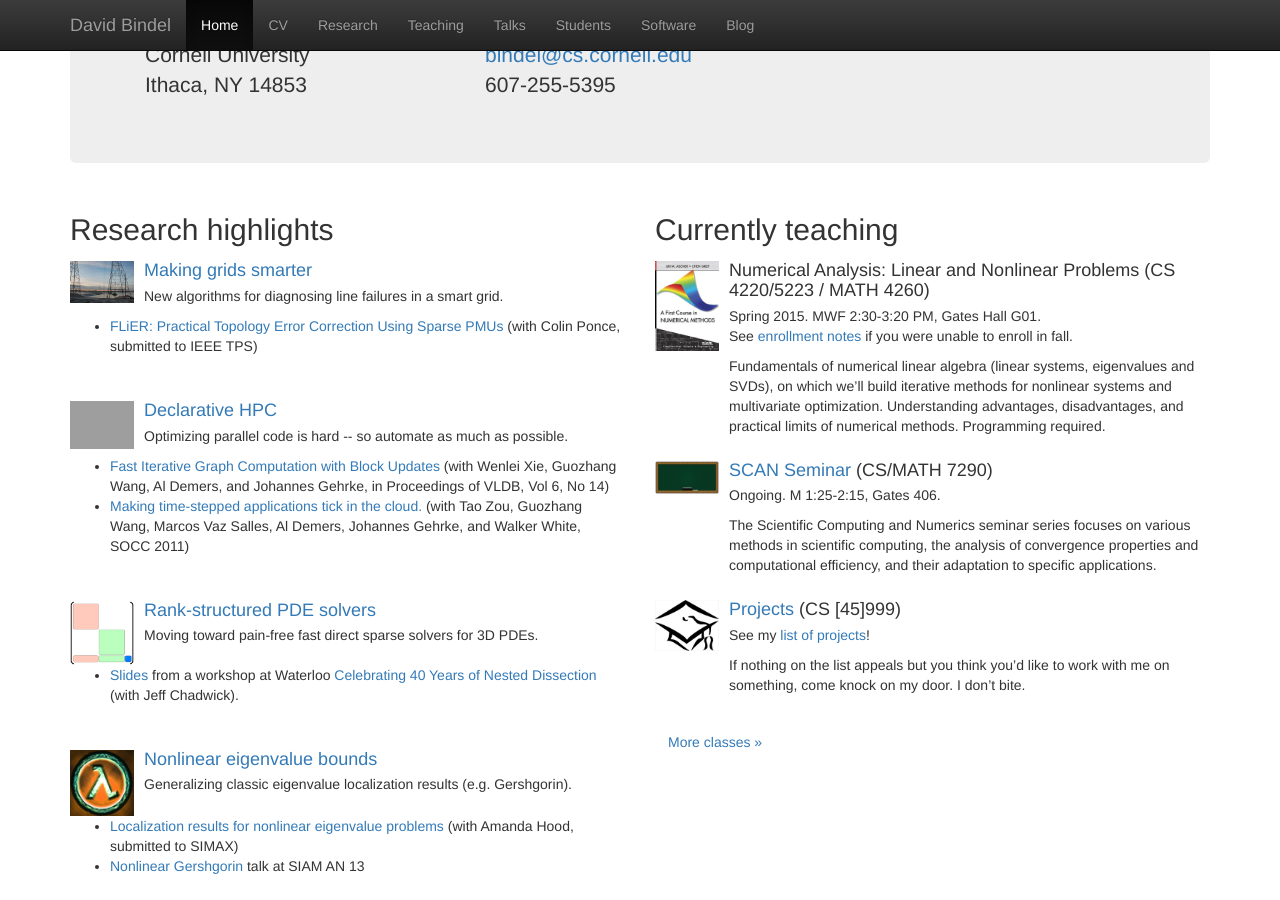
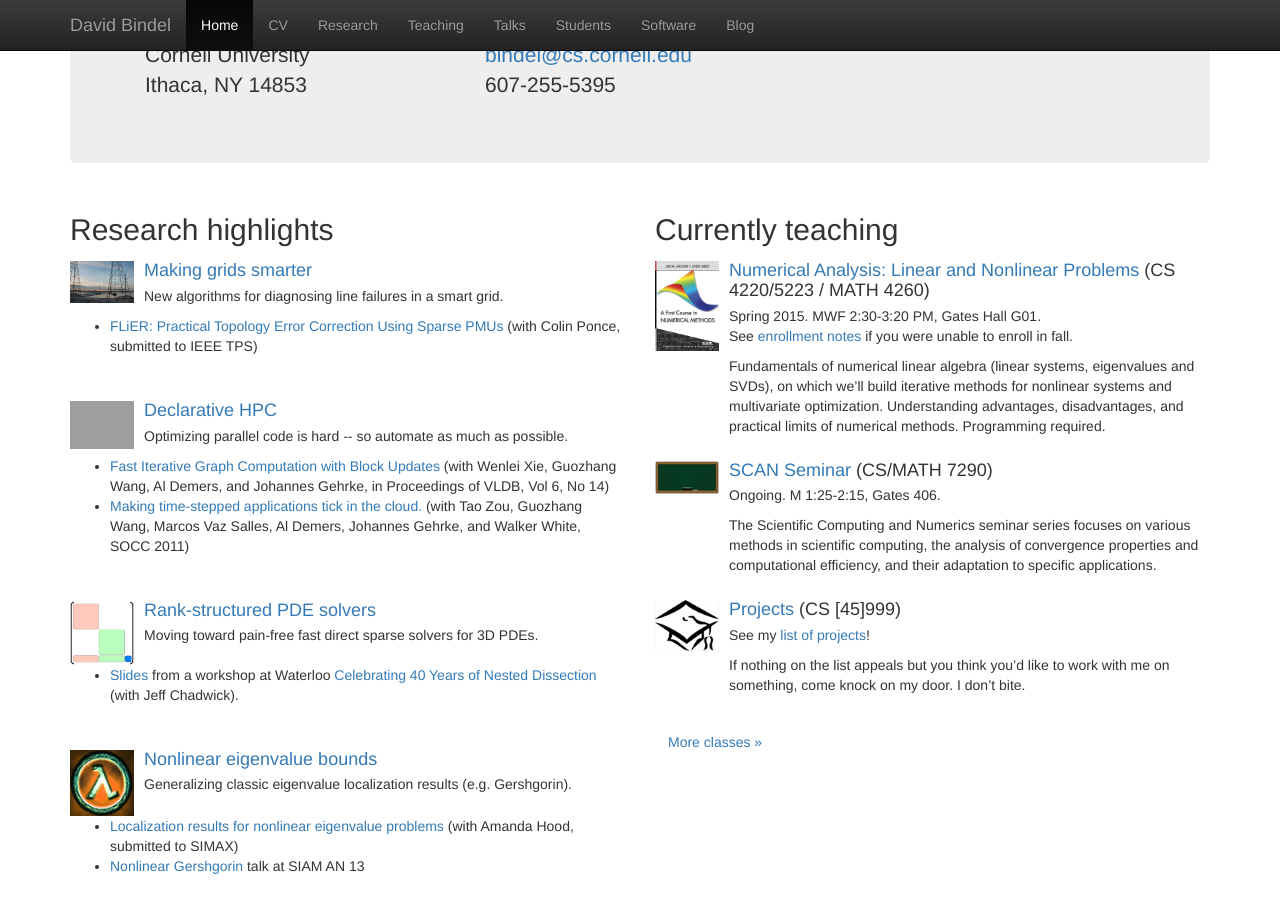
Before and after one commit to dbindel/cornell_web, a Jekyll site: the page built from index.html, in a window 1280 px wide and 900 px high, scrolled down 418 px. Built offline with Jekyll 4.4.1, drawn with Linux system fonts in a browser that asks for light colours; nearby versions of some CDN libraries; some of the changed lines change nothing that is shown; grey boxes are pictures that could not be loaded.

Commit message:
Added URL for 4220.

```diff
--- a/_data/class_blurbs.yml
+++ b/_data/class_blurbs.yml
@@ -3,7 +3,7 @@
   title: "Numerical Analysis: Linear and Nonlinear Problems"
   display: true
   image: cs07medium.jpg
-  #url: /class/cs4220-s15/
+  url: /class/cs4220-s15/
   logistics: |
     Spring 2015.  MWF 2:30-3:20 PM, Gates Hall G01.
     See [enrollment notes][enroll] if you were unable to enroll in fall.
```
